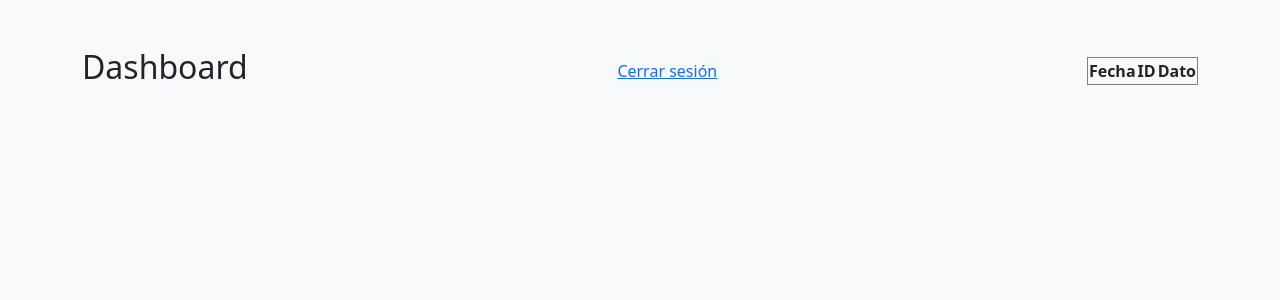
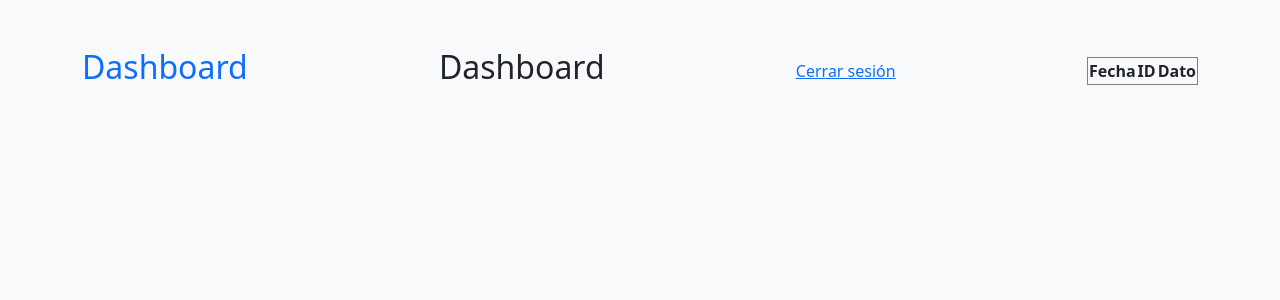
Before and after one commit to LeoGidev/djangoexample, a Django app: page /dashboard/ in a window 1280 px wide. Shown: the top 300 px of the page. Run offline with Django 5.2, Linux system fonts and the light colour scheme; the visitor is signed in with stand-in values (Sample User, id 1); data that the repository does not hold is empty.

Commit message:
se implementa boostrap en el dashboard

```diff
--- a/ExampleDJANGO/miApp/templates/dashboard.html
+++ b/ExampleDJANGO/miApp/templates/dashboard.html
@@ -14,6 +14,7 @@
     <div class="container mt-5">
         <!-- Header -->
         <div class="d-flex justify-content-between align-items-center mb-4">
+            <h2 class="text-primary">Dashboard</h2>
     <h2>Dashboard</h2>
     <a href="{% url 'logout' %}">Cerrar sesión</a>
     <table border="1">
```
